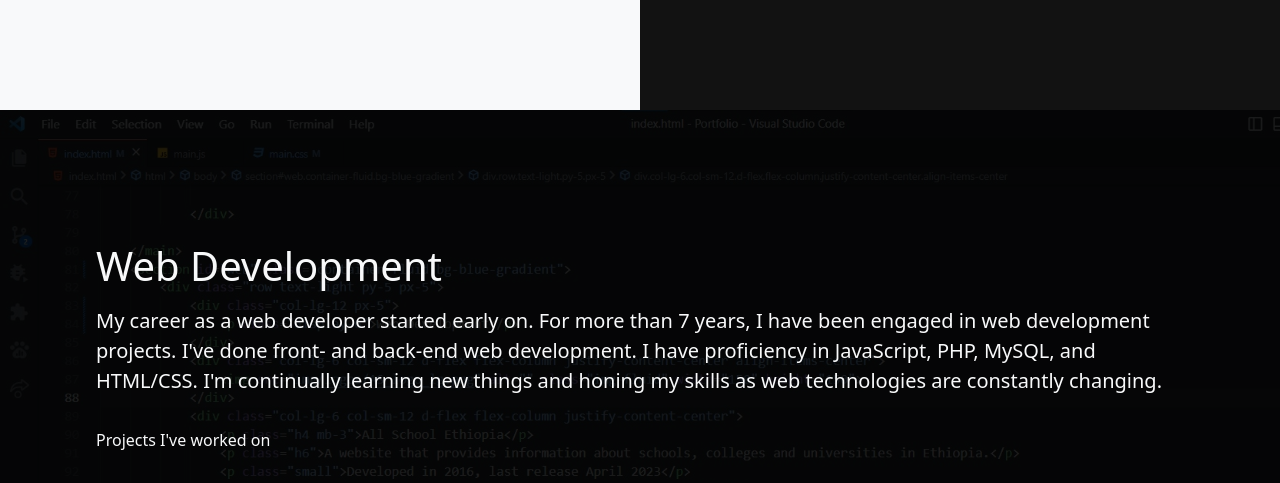
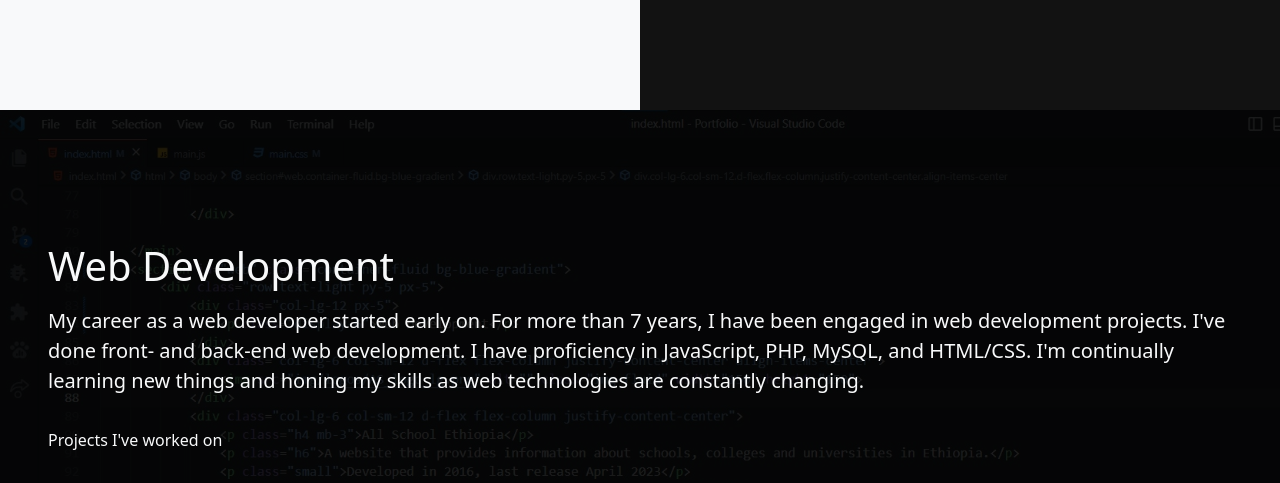
Before and after one commit to motiabebe/Portfolio, a plain HTML site: page index.html in a window 1280 px wide. Shown: the part 1490-1973 px from the top of the page. Drawn offline with nearby package versions, Linux system fonts and the light colour scheme.

Commit message:
padding fixed

```diff
--- a/index.html
+++ b/index.html
@@ -81,9 +81,9 @@
 
 
 
-    <section id="web" class="container-fluid bg-black-subtle px-5">
-        <div class="row text-light px-5">
-            <div id="web-dev" class="col-lg-12 d-flex flex-column justify-content-center">
+    <section id="web" class="container-fluid bg-black-subtle">
+        <div class="row text-light">
+            <div id="web-dev" class="col-lg-12 px-5 d-flex flex-column justify-content-center">
                 <p class="display-6">Web Development</p>
                 <p class="lead">My career as a web developer started early on. For more than 7 years, I have been engaged in web development projects. I've done front- and back-end web development. I have proficiency in JavaScript, PHP, MySQL, and HTML/CSS. I'm continually learning new things and honing my skills as web technologies are constantly changing.</p>
                         <p class="lead fs-6 mt-lg-3 mb-5">Projects I've worked on</p>
```
